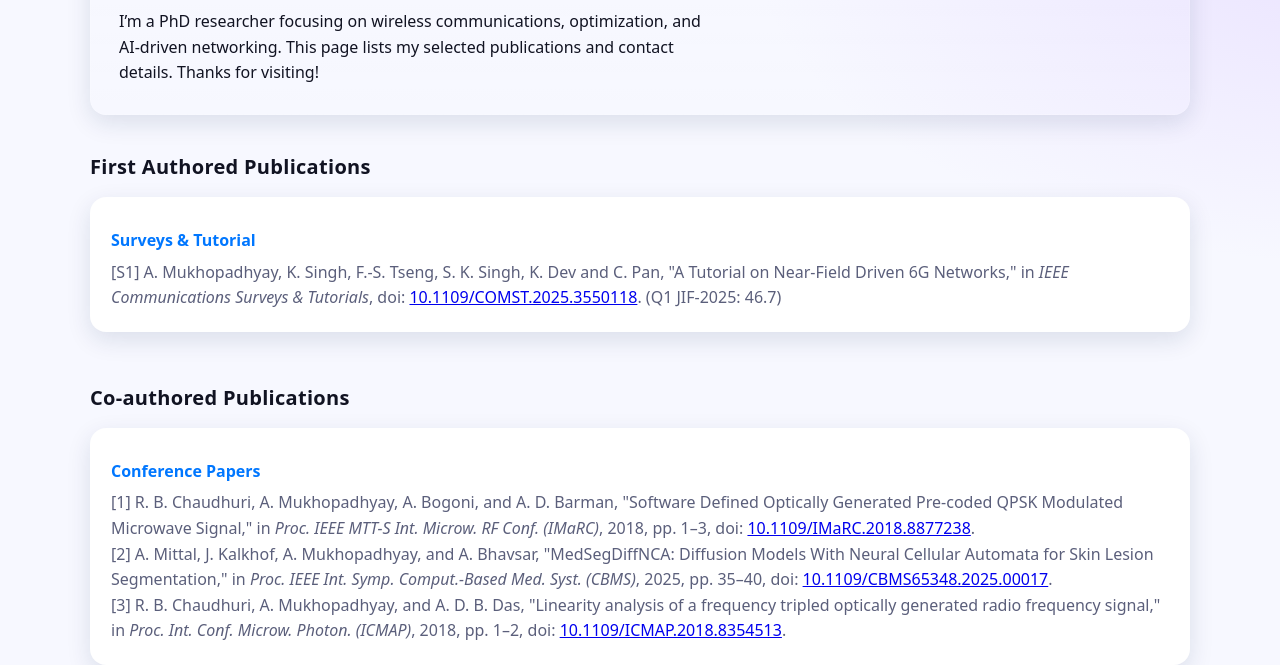
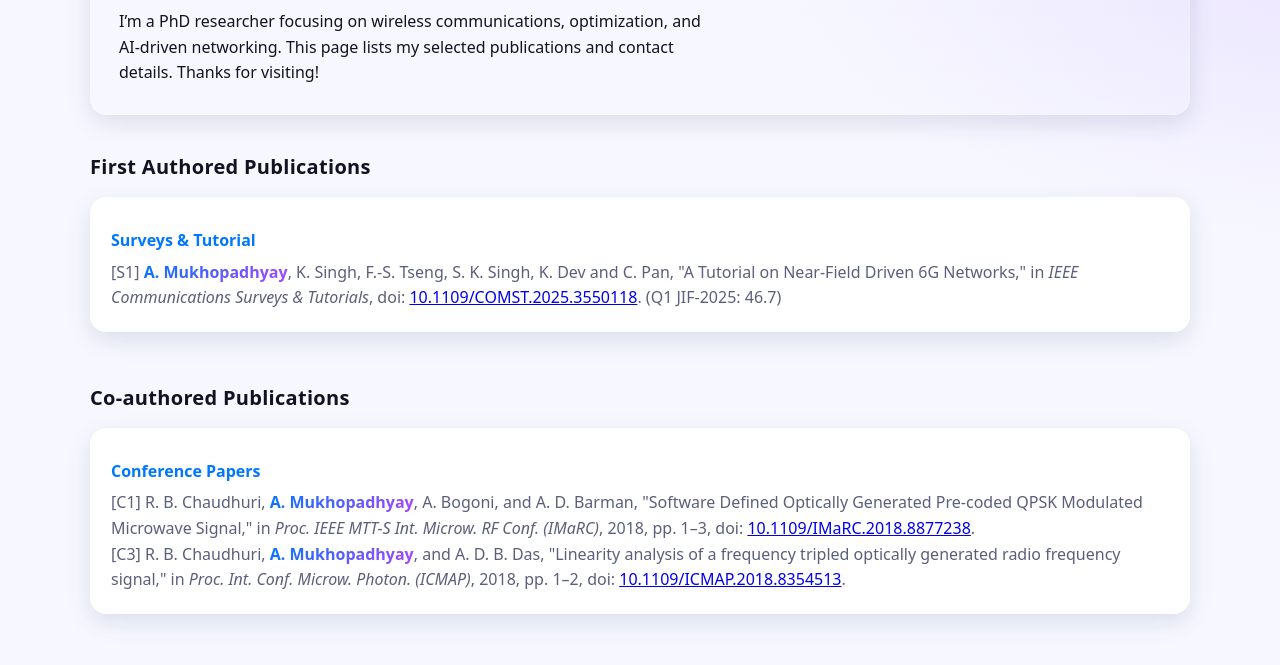
Before and after one commit to gudduarnav/gudduarnav.github.io, a plain HTML site: page index.html in a window 1280 px wide. Shown: the part 287-952 px from the top of the page. Drawn offline with Linux system fonts and the light colour scheme.

Commit message:
Update index.html

```diff
--- a/index.html
+++ b/index.html
@@ -205,6 +205,15 @@
       z-index: -1;
       filter: blur(10px);
     }
+
+    .name-highlight {
+  background: linear-gradient(135deg, var(--accent), var(--accent2));
+  -webkit-background-clip: text;
+  -webkit-text-fill-color: transparent;
+  font-weight: 700;
+}
+
+
   </style>
 </head>
 <body>
@@ -245,7 +254,7 @@
       <div class="panel">
         <div class="pub-subtitle">Surveys &amp; Tutorial</div>
         <p class="pub-item">
-          [S1] A. Mukhopadhyay, K. Singh, F.-S. Tseng, S. K. Singh, K. Dev and C. Pan,
+          [S1] <span class="name-highlight">A. Mukhopadhyay</span>, K. Singh, F.-S. Tseng, S. K. Singh, K. Dev and C. Pan,
           "A Tutorial on Near-Field Driven 6G Networks," in <em>IEEE Communications Surveys &amp; Tutorials</em>,
           doi: <a href="https://doi.org/10.1109/COMST.2025.3550118" target="_blank" rel="noopener">10.1109/COMST.2025.3550118</a>.
           (Q1 JIF-2025: 46.7)
@@ -259,7 +268,7 @@
     <div class="pub-subtitle">Conference Papers</div>
 
     <p class="pub-item">
-      [1] R. B. Chaudhuri, A. Mukhopadhyay, A. Bogoni, and A. D. Barman,
+      [C1] R. B. Chaudhuri, <span class="name-highlight">A. Mukhopadhyay</span>, A. Bogoni, and A. D. Barman,
       "Software Defined Optically Generated Pre-coded QPSK Modulated Microwave Signal,"
       in <em>Proc. IEEE MTT-S Int. Microw. RF Conf. (IMaRC)</em>, 2018, pp. 1–3,
       doi: <a href="https://doi.org/10.1109/IMaRC.2018.8877238" target="_blank" rel="noopener">
@@ -267,15 +276,7 @@
     </p>
 
     <p class="pub-item">
-      [2] A. Mittal, J. Kalkhof, A. Mukhopadhyay, and A. Bhavsar,
-      "MedSegDiffNCA: Diffusion Models With Neural Cellular Automata for Skin Lesion Segmentation,"
-      in <em>Proc. IEEE Int. Symp. Comput.-Based Med. Syst. (CBMS)</em>, 2025, pp. 35–40,
-      doi: <a href="https://doi.org/10.1109/CBMS65348.2025.00017" target="_blank" rel="noopener">
-      10.1109/CBMS65348.2025.00017</a>.
-    </p>
-
-    <p class="pub-item">
-      [3] R. B. Chaudhuri, A. Mukhopadhyay, and A. D. B. Das,
+      [C3] R. B. Chaudhuri, <span class="name-highlight">A. Mukhopadhyay</span>, and A. D. B. Das,
       "Linearity analysis of a frequency tripled optically generated radio frequency signal,"
       in <em>Proc. Int. Conf. Microw. Photon. (ICMAP)</em>, 2018, pp. 1–2,
       doi: <a href="https://doi.org/10.1109/ICMAP.2018.8354513" target="_blank" rel="noopener">
```
